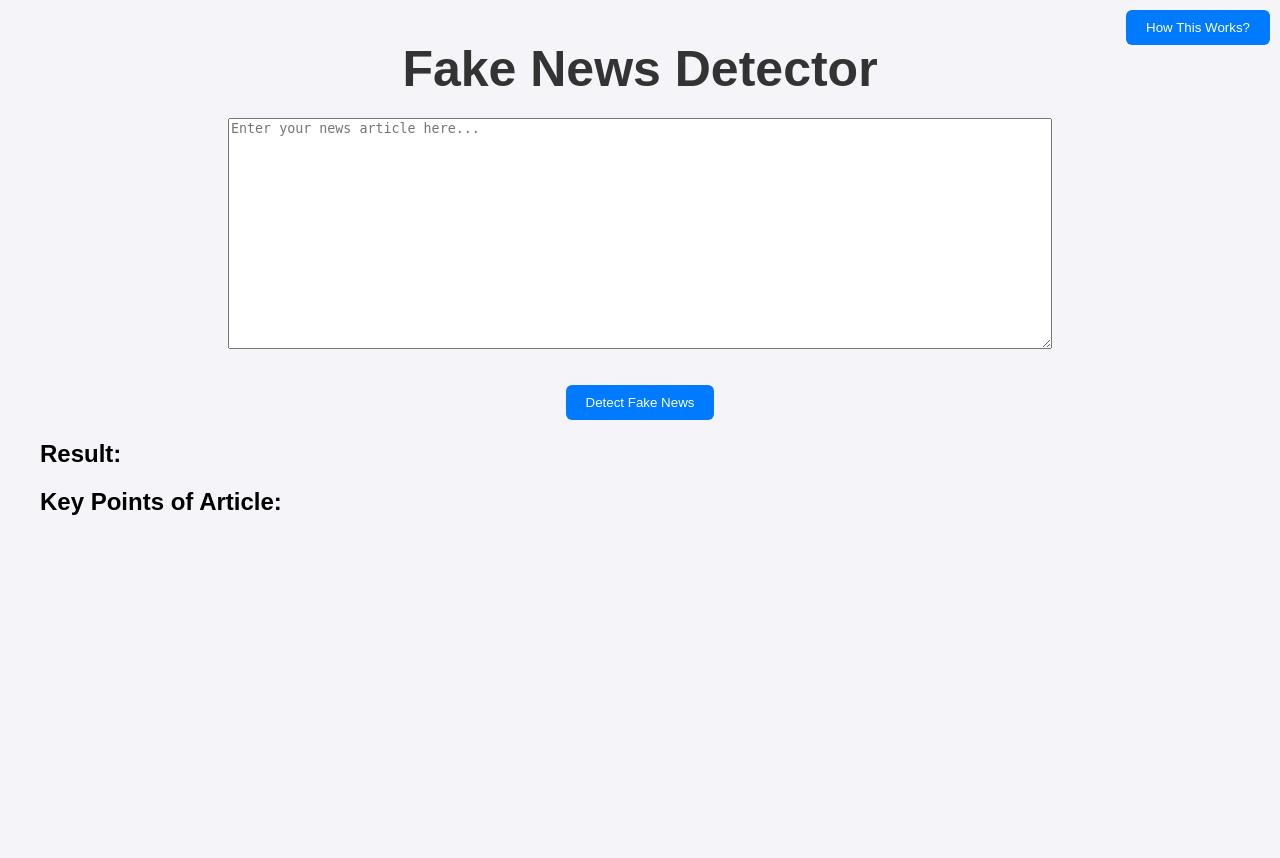
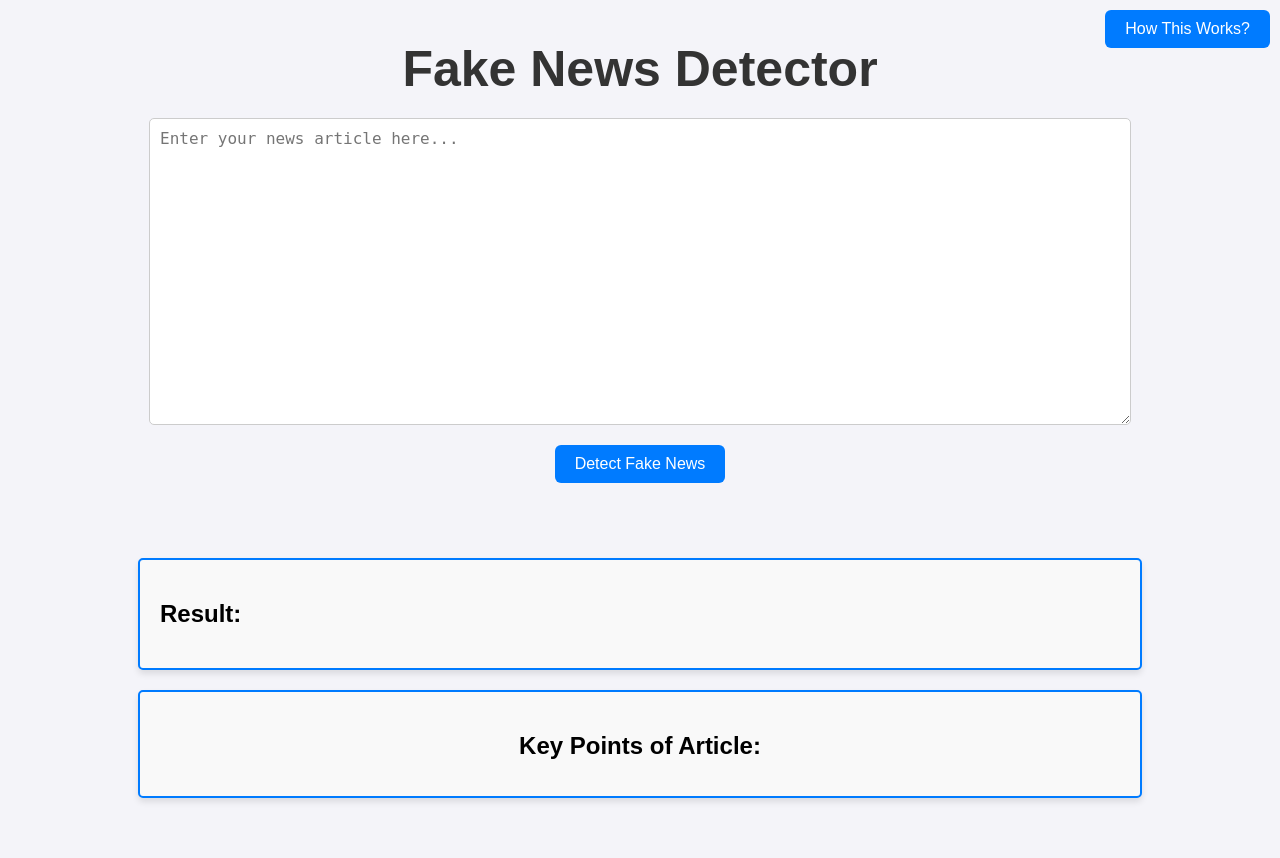
Before and after one commit to Colin-Posat/Fake-News-Detector, a Flask app: page / in a window 1280 px wide. Before the commit the page ends 515 px from the top, so only its background shows below. Run offline with Flask 3, Linux system fonts and the light colour scheme; parts of the project's set-up code (start-up, migrations or seed data) failed here and were passed over.

Commit message:
design updates

```diff
--- a/static/styles.css
+++ b/static/styles.css
@@ -1,3 +1,4 @@
+/* General Styles */
 body {
     font-family: Arial, sans-serif;
     background-color: #f4f4f9;
@@ -5,19 +6,12 @@ body {
     padding: 20px;
   }
 
-.key-points-heading {
-    margin-bottom: -35px; /* Reduces space below */
-    padding-bottom: 0; /* Ensures no extra padding is added */
-  }
-
-
   h1 {
     color: #333;
     display: flex;
-    margin: 0;
     justify-content: center;
     font-size: 50px;
-    margin-bottom: 20px;
+    margin: 0 0 20px;
   }
 
   .center {
@@ -25,6 +19,7 @@ h1 {
     margin: 0 auto;
   }
 
+  /* Button Styling */
   button {
     padding: 10px 20px;
     background-color: #007bff;
@@ -32,17 +27,54 @@ button {
     border: none;
     cursor: pointer;
     border-radius: 6px;
-
+    font-size: 16px;
   }
 
   button:hover {
     background-color: #0056b3;
   }
 
-.centered-content {
-    display: flex;
-    justify-content: center;
-    align-items: center;
-    height: 100vh; /* Full viewport height */
+  .about-button {
+    position: absolute;
+    top: 10px;
+    right: 10px;
+  }
+
+  /* Boxes */
+  .result-box,
+  .key-points-box {
+    border: 2px solid #007bff;
+    padding: 20px;
+    margin: 20px 0;
+    border-radius: 5px;
+    background-color: #f9f9f9;
+    width: 80%; /* Adjusts the width of the boxes */
+    margin-left: auto; /* Center the box horizontally */
+    margin-right: auto; /* Center the box horizontally */
+    box-shadow: 0 4px 6px rgba(0, 0, 0, 0.1); /* Add a subtle shadow */
+  }
+
+  /* Key Points Heading */
+  .key-points-heading {
+    margin-bottom: 15px;
     text-align: center;
+    font-size: 24px;
   }
+
+  /* Text Area */
+  textarea {
+    display: block;
+    margin: 20px auto;
+    width: 80%; /* Align with box width */
+    border: 1px solid #ccc;
+    border-radius: 5px;
+    padding: 10px;
+    font-size: 16px;
+  }
+
+  /* Centered Button */
+  .centered-button {
+    text-align: center;
+    margin-top: 20px;
+    padding-bottom: 55px;
+  }
--- a/templates/about.html
+++ b/templates/about.html
@@ -11,7 +11,7 @@
     <p style="font-size: 30px">
       This website is utilizes a logistic regression model that I trained<br />
       with a data set that consisted of thousands of news articles. <br />
-      The key points are generated by ChatGPT
+      The key points are generated by Chat GPT
     </p>
 
     <button
--- a/templates/index.html
+++ b/templates/index.html
@@ -10,31 +10,31 @@
     <h1>Fake News Detector</h1>
     <form action="/run-script" method="post">
       <textarea
-        class="center"
         placeholder="Enter your news article here..."
         id="news"
         name="news"
         rows="15"
-        cols="100"
       >
 {{ news }}</textarea
-      ><br /><br />
-      <button class="center" type="submit">Detect Fake News</button>
+      >
+      <div class="centered-button">
+        <button type="submit">Detect Fake News</button>
+      </div>
     </form>
-    <div>
+
+    <!-- Result Section -->
+    <div class="result-box">
       <h2>Result:</h2>
       <p>{{ result }}</p>
     </div>
 
-    <div>
+    <!-- Key Points Section -->
+    <div class="key-points-box">
       <h2 class="key-points-heading">Key Points of Article:</h2>
       <p>{{ summary|safe }}</p>
     </div>
 
-    <button
-      onclick="location.href='/about'"
-      style="position: absolute; top: 10px; right: 10px"
-    >
+    <button class="about-button" onclick="location.href='/about'">
       How This Works?
     </button>
   </body>
```
Lines whose indentation alone changed are shown as unchanged.
